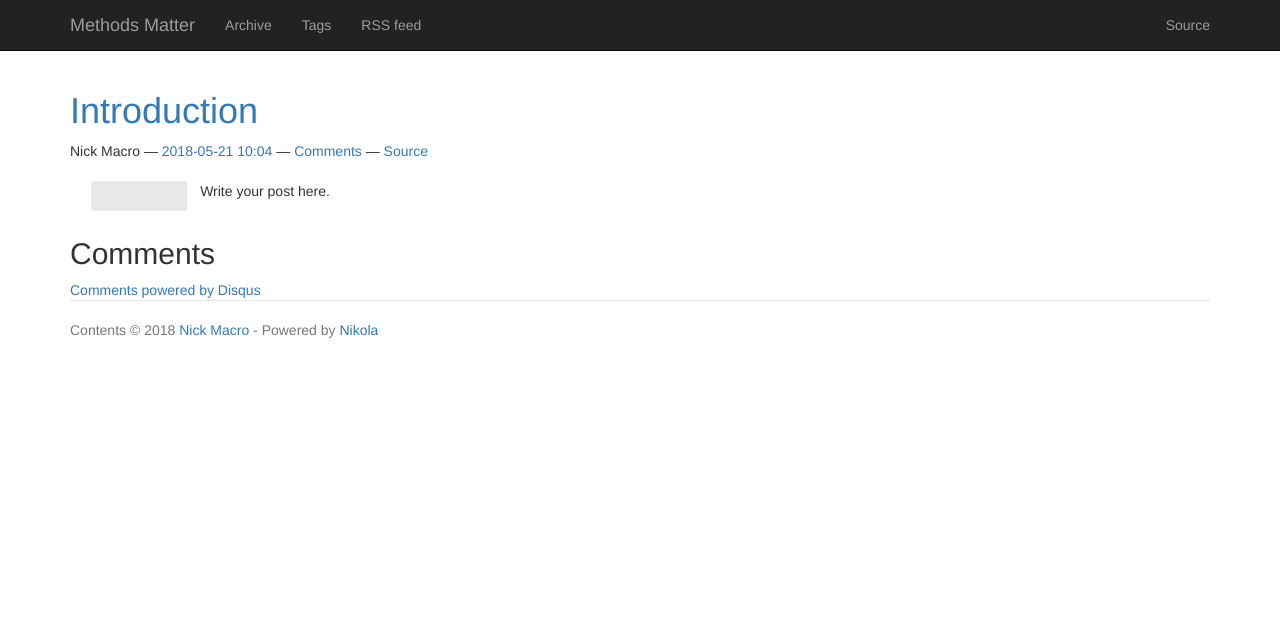
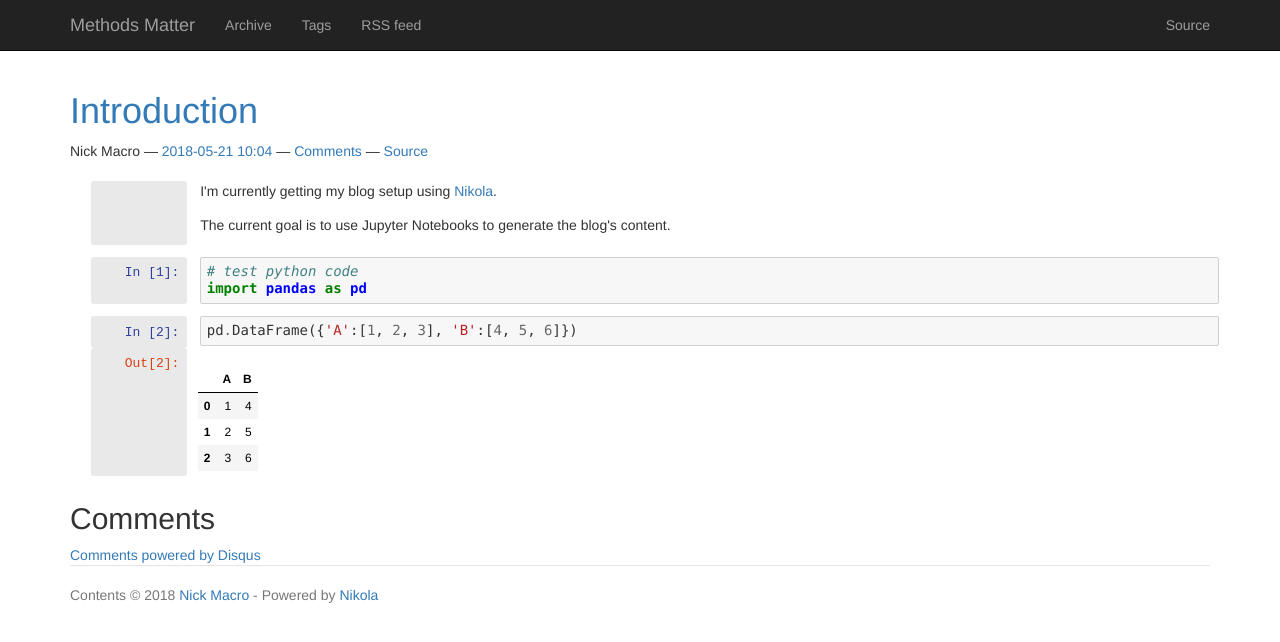
Before and after one commit to NickMacro/NickMacro.github.io, a plain HTML site: page posts/introduction/index.html in a window 1280 px wide. Drawn offline with nearby package versions, Linux system fonts and the light colour scheme; some packages are replaced by stand-ins of ours; a script that the page names is missing.

Commit message:
Update first post
Content and teaser added to first post.

```diff
--- a/posts/introduction/index.html
+++ b/posts/introduction/index.html
@@ -15,7 +15,30 @@
 <meta property="og:site_name" content="Methods Matter">
 <meta property="og:title" content="Introduction">
 <meta property="og:url" content="https://NickMacro.github.io/posts/introduction/">
-<meta property="og:description" content="Write your post here.">
+<meta property="og:description" content="I'm currently getting my blog setup using Nikola.
+
+The current goal is to use Jupyter Notebooks to generate the blog's content.
+
+
+
+
+
+
+In [1]:
+
+
+# test python code
+import pandas as pd
+
+
+
+
+
+
+
+
+
+In [">
 <meta property="og:type" content="article">
 <meta property="article:published_time" content="2018-05-21T10:04:30-04:00">
 </head>
@@ -98,10 +121,96 @@
 </div>
 <div class="inner_cell">
 <div class="text_cell_render border-box-sizing rendered_html">
-<p>Write your post here.</p>
+<p>I'm currently getting my blog setup using <a href="https://getnikola.com">Nikola</a>.</p>
+<p><!-- TEASER_END -->
+The current goal is to use Jupyter Notebooks to generate the blog's content.</p>
 
 </div>
 </div>
+</div>
+<div class="cell border-box-sizing code_cell rendered">
+<div class="input">
+<div class="prompt input_prompt">In [1]:</div>
+<div class="inner_cell">
+    <div class="input_area">
+<div class=" highlight hl-ipython3"><pre><span></span><span class="c1"># test python code</span>
+<span class="kn">import</span> <span class="nn">pandas</span> <span class="k">as</span> <span class="nn">pd</span>
+</pre></div>
+
+</div>
+</div>
+</div>
+
+</div>
+<div class="cell border-box-sizing code_cell rendered">
+<div class="input">
+<div class="prompt input_prompt">In [2]:</div>
+<div class="inner_cell">
+    <div class="input_area">
+<div class=" highlight hl-ipython3"><pre><span></span><span class="n">pd</span><span class="o">.</span><span class="n">DataFrame</span><span class="p">({</span><span class="s1">'A'</span><span class="p">:[</span><span class="mi">1</span><span class="p">,</span> <span class="mi">2</span><span class="p">,</span> <span class="mi">3</span><span class="p">],</span> <span class="s1">'B'</span><span class="p">:[</span><span class="mi">4</span><span class="p">,</span> <span class="mi">5</span><span class="p">,</span> <span class="mi">6</span><span class="p">]})</span>
+</pre></div>
+
+</div>
+</div>
+</div>
+
+<div class="output_wrapper">
+<div class="output">
+
+
+<div class="output_area">
+
+<div class="prompt output_prompt">Out[2]:</div>
+
+
+
+<div class="output_html rendered_html output_subarea output_execute_result">
+<div>
+<style scoped>
+    .dataframe tbody tr th:only-of-type {
+        vertical-align: middle;
+    }
+
+    .dataframe tbody tr th {
+        vertical-align: top;
+    }
+
+    .dataframe thead th {
+        text-align: right;
+    }
+</style>
+<table border="1" class="dataframe">
+<thead><tr style="text-align: right;">
+<th></th>
+      <th>A</th>
+      <th>B</th>
+    </tr></thead>
+<tbody>
+<tr>
+<th>0</th>
+      <td>1</td>
+      <td>4</td>
+    </tr>
+<tr>
+<th>1</th>
+      <td>2</td>
+      <td>5</td>
+    </tr>
+<tr>
+<th>2</th>
+      <td>3</td>
+      <td>6</td>
+    </tr>
+</tbody>
+</table>
+</div>
+</div>
+
+</div>
+
+</div>
+</div>
+
 </div>
     </div>
   </div>
```
Also changed, not shown: index.html (+87 -1 lines), rss.xml (+3 -9 lines), 1 other file.
